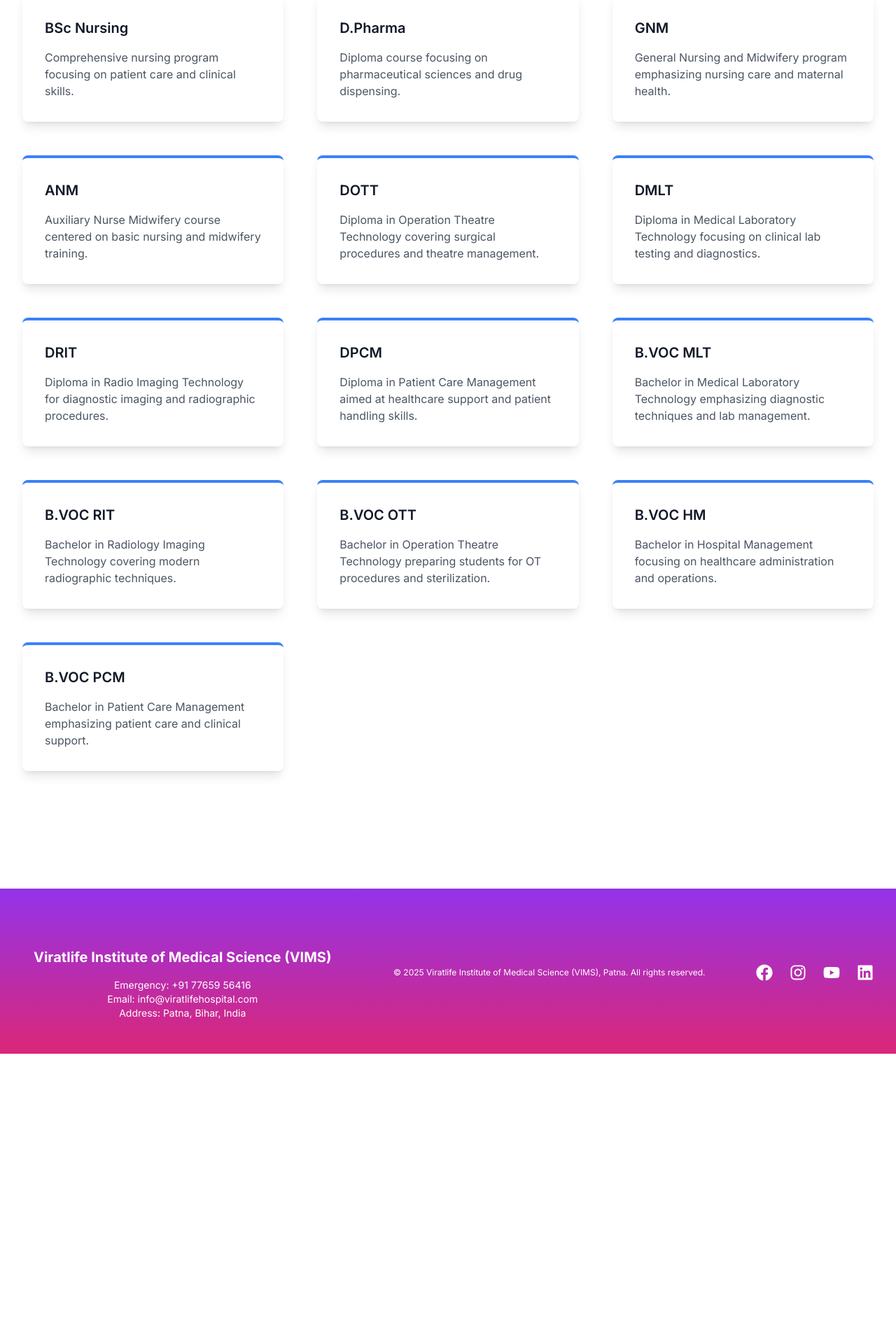
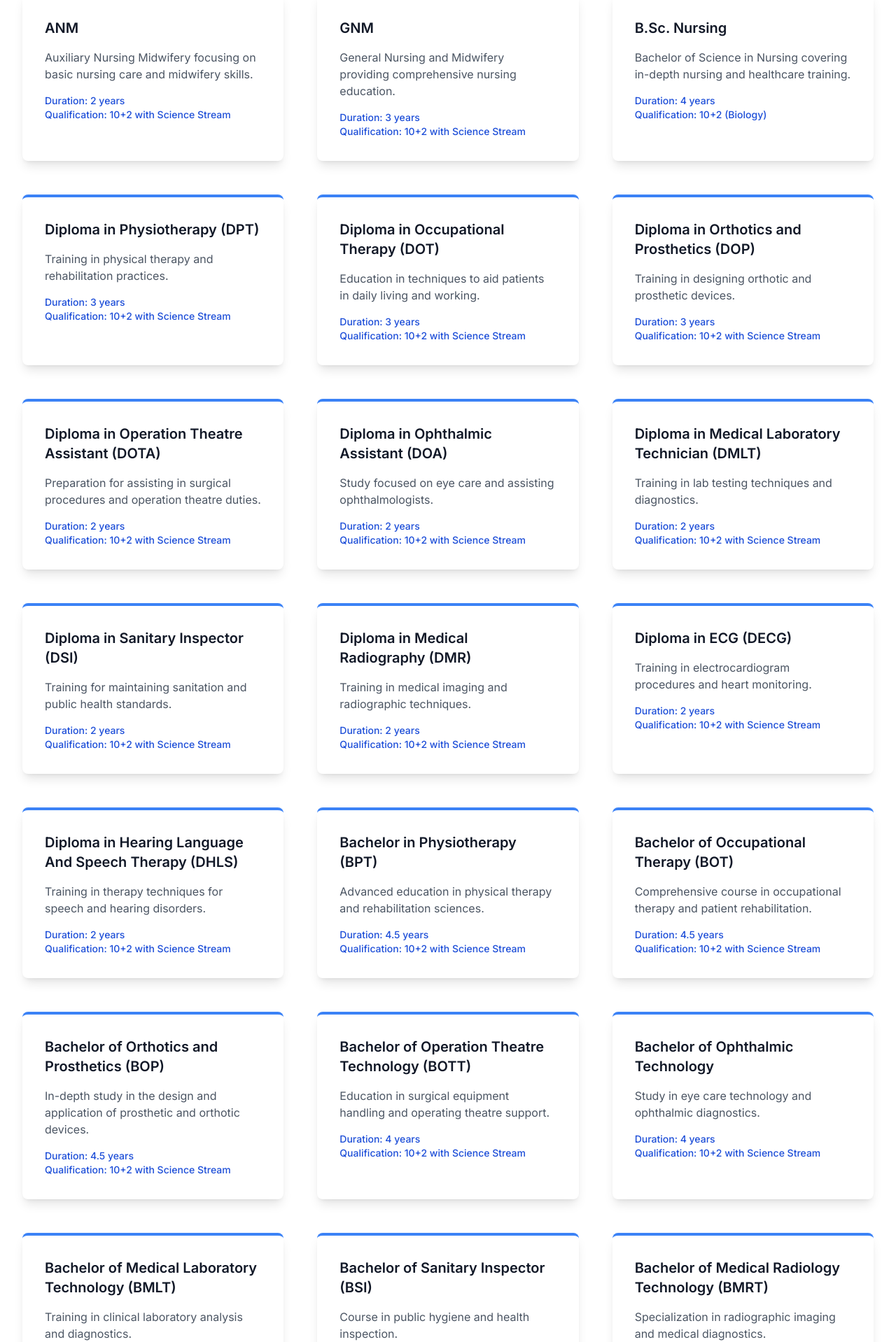
Before and after one commit to Krishnamurari7/virat-hospital, a Next.js app: page /departments in a window 1280 px wide. Shown: the part 1082-3000 px from the top of the page at 70% size. Before the commit the page ends 2588 px from the top, so only its background shows below. Built offline with nearby package versions, Linux system fonts and the light colour scheme.

Commit message:
update  commit

```diff
--- a/app/departments/page.tsx
+++ b/app/departments/page.tsx
@@ -12,70 +12,144 @@ const backgroundImages = [
 
 const departments = [
   {
-    name: 'BSc Nursing',
-    description: 'Comprehensive nursing program focusing on patient care and clinical skills.',
-
-  },
-  {
-    name: 'D.Pharma',
-    description: 'Diploma course focusing on pharmaceutical sciences and drug dispensing.',
-
+    name: 'ANM',
+    description: 'Auxiliary Nursing Midwifery focusing on basic nursing care and midwifery skills.',
+    duration: '2 years',
+    qualification: '10+2 with Science Stream',
   },
   {
     name: 'GNM',
-    description: 'General Nursing and Midwifery program emphasizing nursing care and maternal health.',
-
+    description: 'General Nursing and Midwifery providing comprehensive nursing education.',
+    duration: '3 years',
+    qualification: '10+2 with Science Stream',
   },
   {
-    name: 'ANM',
-    description: 'Auxiliary Nurse Midwifery course centered on basic nursing and midwifery training.',
-
+    name: 'B.Sc. Nursing',
+    description: 'Bachelor of Science in Nursing covering in-depth nursing and healthcare training.',
+    duration: '4 years',
+    qualification: '10+2 (Biology)',
   },
   {
-    name: 'DOTT',
-    description: 'Diploma in Operation Theatre Technology covering surgical procedures and theatre management.',
-
+    name: 'Diploma in Physiotherapy (DPT)',
+    description: 'Training in physical therapy and rehabilitation practices.',
+    duration: '3 years',
+    qualification: '10+2 with Science Stream',
   },
   {
-    name: 'DMLT',
-    description: 'Diploma in Medical Laboratory Technology focusing on clinical lab testing and diagnostics.',
-
+    name: 'Diploma in Occupational Therapy (DOT)',
+    description: 'Education in techniques to aid patients in daily living and working.',
+    duration: '3 years',
+    qualification: '10+2 with Science Stream',
   },
   {
-    name: 'DRIT',
-    description: 'Diploma in Radio Imaging Technology for diagnostic imaging and radiographic procedures.',
-
+    name: 'Diploma in Orthotics and Prosthetics (DOP)',
+    description: 'Training in designing orthotic and prosthetic devices.',
+    duration: '3 years',
+    qualification: '10+2 with Science Stream',
   },
   {
-    name: 'DPCM',
-    description: 'Diploma in Patient Care Management aimed at healthcare support and patient handling skills.',
-
+    name: 'Diploma in Operation Theatre Assistant (DOTA)',
+    description: 'Preparation for assisting in surgical procedures and operation theatre duties.',
+    duration: '2 years',
+    qualification: '10+2 with Science Stream',
   },
   {
-    name: 'B.VOC MLT',
-    description: 'Bachelor in Medical Laboratory Technology emphasizing diagnostic techniques and lab management.',
-
+    name: 'Diploma in Ophthalmic Assistant (DOA)',
+    description: 'Study focused on eye care and assisting ophthalmologists.',
+    duration: '2 years',
+    qualification: '10+2 with Science Stream',
   },
   {
-    name: 'B.VOC RIT',
-    description: 'Bachelor in Radiology Imaging Technology covering modern radiographic techniques.',
-
+    name: 'Diploma in Medical Laboratory Technician (DMLT)',
+    description: 'Training in lab testing techniques and diagnostics.',
+    duration: '2 years',
+    qualification: '10+2 with Science Stream',
   },
   {
-    name: 'B.VOC OTT',
-    description: 'Bachelor in Operation Theatre Technology preparing students for OT procedures and sterilization.',
-
+    name: 'Diploma in Sanitary Inspector (DSI)',
+    description: 'Training for maintaining sanitation and public health standards.',
+    duration: '2 years',
+    qualification: '10+2 with Science Stream',
   },
   {
-    name: 'B.VOC HM',
-    description: 'Bachelor in Hospital Management focusing on healthcare administration and operations.',
-
+    name: 'Diploma in Medical Radiography (DMR)',
+    description: 'Training in medical imaging and radiographic techniques.',
+    duration: '2 years',
+    qualification: '10+2 with Science Stream',
   },
   {
-    name: 'B.VOC PCM',
-    description: 'Bachelor in Patient Care Management emphasizing patient care and clinical support.',
+    name: 'Diploma in ECG (DECG)',
+    description: 'Training in electrocardiogram procedures and heart monitoring.',
+    duration: '2 years',
+    qualification: '10+2 with Science Stream',
+  },
+  {
+    name: 'Diploma in Hearing Language And Speech Therapy (DHLS)',
+    description: 'Training in therapy techniques for speech and hearing disorders.',
+    duration: '2 years',
+    qualification: '10+2 with Science Stream',
+  },
+  {
+    name: 'Bachelor in Physiotherapy (BPT)',
+    description: 'Advanced education in physical therapy and rehabilitation sciences.',
+    duration: '4.5 years',
+    qualification: '10+2 with Science Stream',
+  },
+  {
+    name: 'Bachelor of Occupational Therapy (BOT)',
+    description: 'Comprehensive course in occupational therapy and patient rehabilitation.',
+    duration: '4.5 years',
+    qualification: '10+2 with Science Stream',
+  },
+  {
+    name: 'Bachelor of Orthotics and Prosthetics (BOP)',
+    description: 'In-depth study in the design and application of prosthetic and orthotic devices.',
+    duration: '4.5 years',
+    qualification: '10+2 with Science Stream',
+  },
+  {
+    name: 'Bachelor of Operation Theatre Technology (BOTT)',
+    description: 'Education in surgical equipment handling and operating theatre support.',
+    duration: '4 years',
+    qualification: '10+2 with Science Stream',
+  },
+  {
+    name: 'Bachelor of Ophthalmic Technology',
+    description: 'Study in eye care technology and ophthalmic diagnostics.',
+    duration: '4 years',
+    qualification: '10+2 with Science Stream',
+  },
+  {
+    name: 'Bachelor of Medical Laboratory Technology (BMLT)',
+    description: 'Training in clinical laboratory analysis and diagnostics.',
+    duration: '4.5 years',
+    qualification: '10+2 with Science Stream',
+  },
+  {
+    name: 'Bachelor of Sanitary Inspector (BSI)',
+    description: 'Course in public hygiene and health inspection.',
+    duration: '3 years',
+    qualification: '10+2 with Science Stream',
+  },
+  {
+    name: 'Bachelor of Medical Radiology Technology (BMRT)',
+    description: 'Specialization in radiographic imaging and medical diagnostics.',
+    duration: '3 years',
+    qualification: '10+2 with Science Stream',
+  },
+  {
+    name: 'Bachelor of ECG Technology (BECG)',
+    description: 'Focused training on cardiac diagnostics and ECG techniques.',
+    duration: '3 years',
+    qualification: '10+2 with Science Stream',
+  },
+  {
+    name: 'Bachelor of Hearing Language and Speech Therapy (BHLS)',
+    description: 'Advanced studies in speech therapy and audiology.',
+    duration: '4 years',
+    qualification: '10+2 with Science Stream',
+  }
 
-  },
 
 ];
 
@@ -152,6 +226,10 @@ export default function Departments() {
             >
               <h3 className="text-xl font-semibold text-gray-900">{department.name}</h3>
               <p className="mt-4 text-gray-600">{department.description}</p>
+              <div className="mt-4">
+                <p className="text-sm font-medium text-blue-700">Duration: {department.duration}</p>
+                <p className="text-sm font-medium text-blue-700">Qualification: {department.qualification}</p>
+              </div>
 
             </motion.article>
           ))}
```
